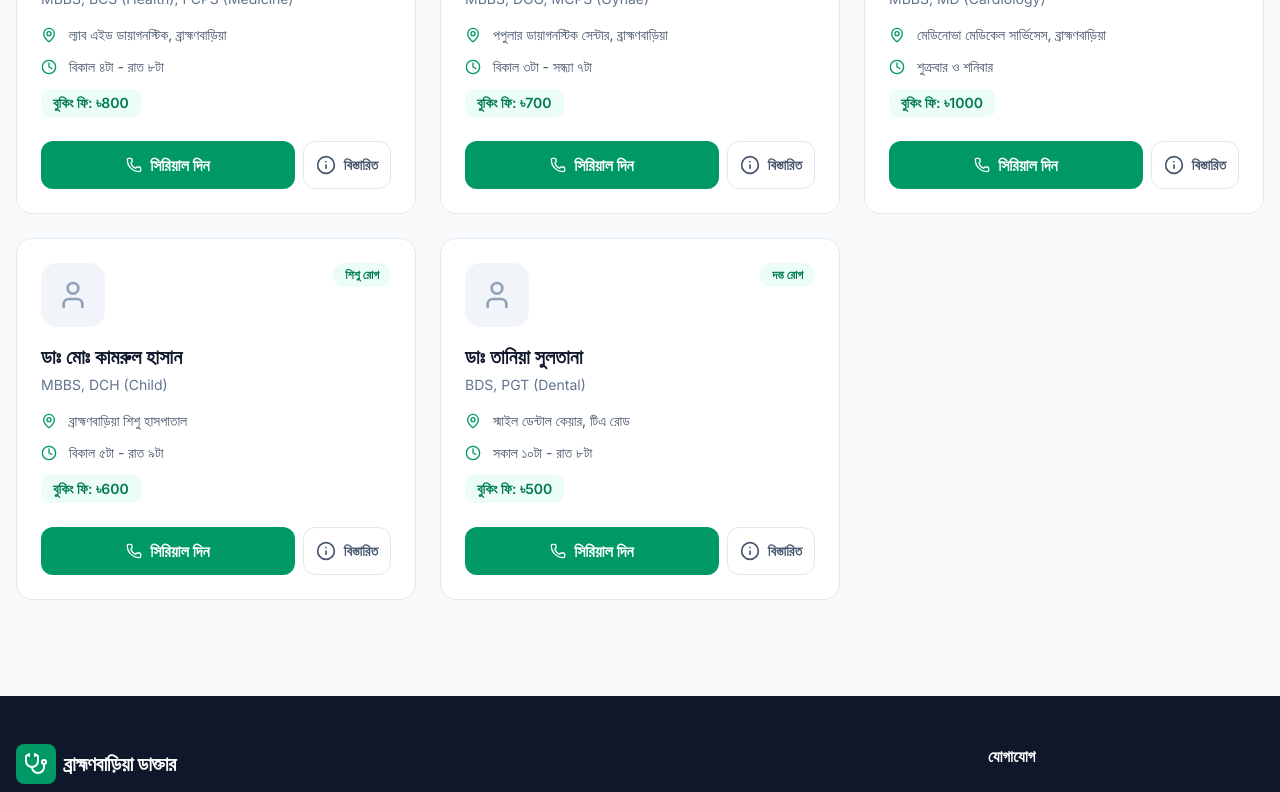
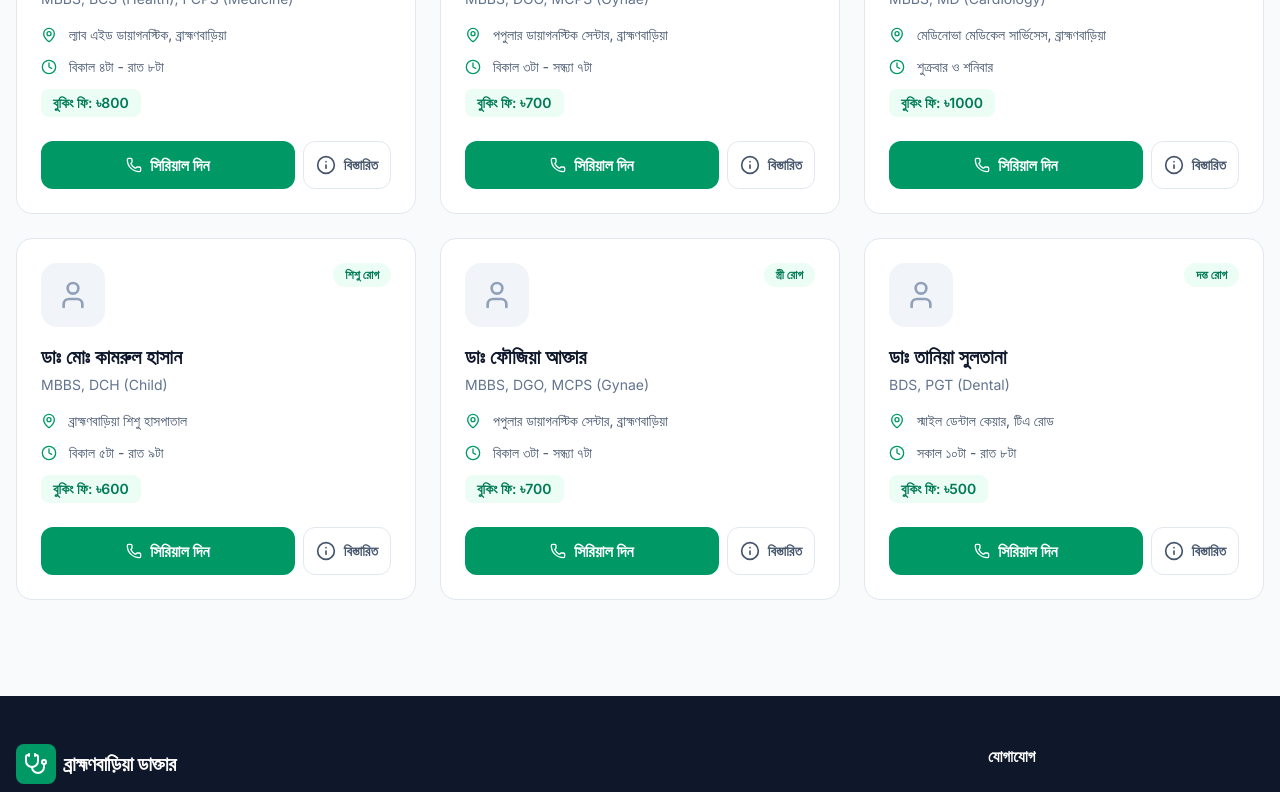
Before and after one commit to nishatxonfire/Ds, a React (Vite) app: page / in a window 1280 px wide. Shown: the part 1079-1871 px from the top of the page. Built offline with nearby package versions, Linux system fonts and the light colour scheme.

Commit message:
Add new doctor entry for Dr. Fouzia Akhtar

```diff
--- a/src/data/doctors.ts
+++ b/src/data/doctors.ts
@@ -54,6 +54,19 @@ export const doctors: Doctor[] = [
     about: "ডাঃ মোঃ কামরুল হাসান একজন শিশু রোগ বিশেষজ্ঞ। তিনি শিশুদের বিভিন্ন জটিল রোগের চিকিৎসায় অত্যন্ত পারদর্শী।"
   },
   {
+    id: "2",
+    name: "ডাঃ ফৌজিয়া আক্তার",
+    specialty: "Gynecology",
+    degree: "MBBS, DGO, MCPS (Gynae)",
+    hospital: "ব্রাহ্মণবাড়িয়া মেডিকেল কলেজ",
+    chamber: "পপুলার ডায়াগনস্টিক সেন্টার, ব্রাহ্মণবাড়িয়া",
+    phone: "01819-XXXXXX",
+    visitingHours: "বিকাল ৩টা - সন্ধ্যা ৭টা",
+    bookingFee: 700,
+    experience: "১০ বছরের অভিজ্ঞতা",
+    about: "ডাঃ ফৌজিয়া আক্তার একজন অভিজ্ঞ স্ত্রী ও প্রসূতি রোগ বিশেষজ্ঞ। তিনি ব্রাহ্মণবাড়িয়া মেডিকেল কলেজে কর্মরত আছেন।"
+  },
+  {
     id: "5",
     name: "ডাঃ তানিয়া সুলতানা",
     specialty: "Dental",
```
